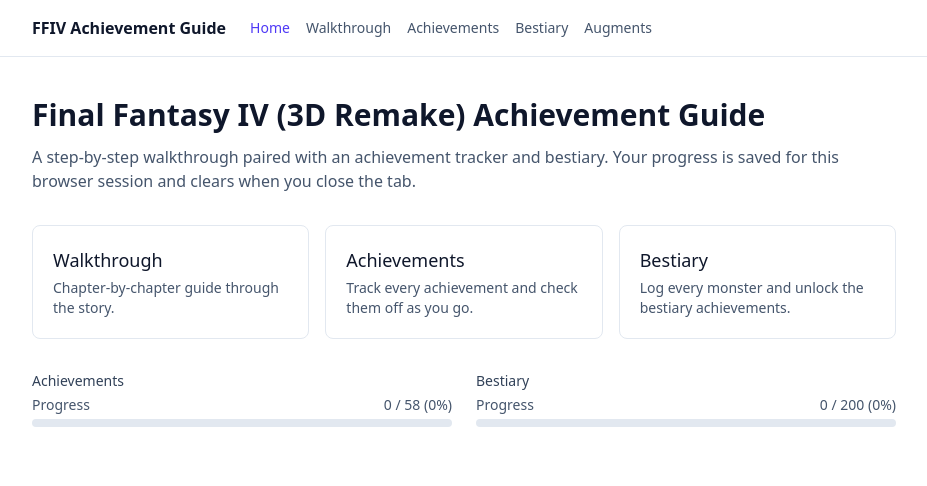
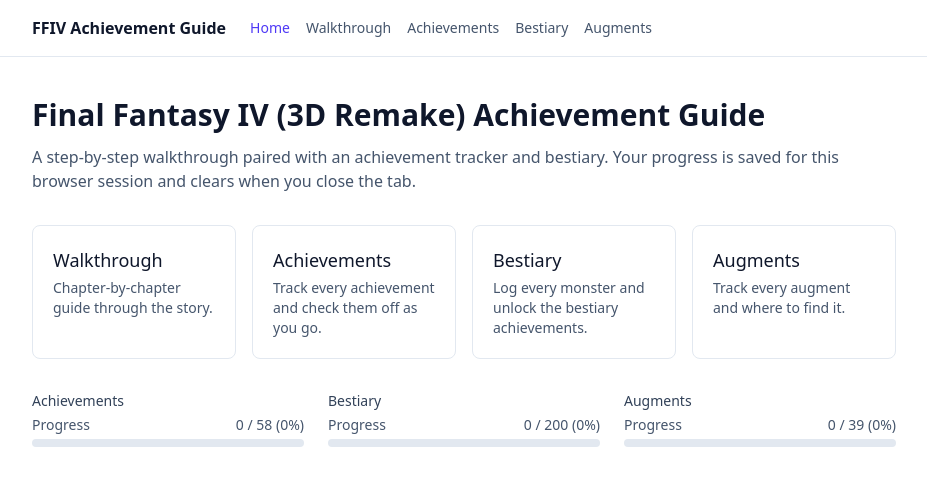
Before and after one commit to ponkberry/final-fantasy-iv-achievement-guide, a React (Vite) app: page /walkthrough in a window 1280 px wide. Shown: the top 486 px of the page, without its empty margins (176-1103 px from the left). Built offline with nearby package versions, Linux system fonts and the light colour scheme.

Commit message:
Updated augments

```diff
--- a/src/data/augments.ts
+++ b/src/data/augments.ts
@@ -10,27 +10,27 @@
   { id: 'counter', name: 'Counter', notes: "Yang's wife gives it before you board the ship to Baron." },
   { id: 'curse', name: 'Curse', notes: "On the ground heading back down Mount Ordeals after Scarmiglione's true form." },
   { id: 'twincast', name: 'Twincast', notes: 'From the Mysidia Elder after Palom and Porom turn to stone.' },
-  { id: 'bluff', name: 'Bluff', notes: 'Same as Twincast, but conditional on augment choices made for Palom earlier in the game.' },
-  { id: 'cry', name: 'Cry', notes: 'Same as Twincast, but conditional on augment choices made for Porom earlier in the game.' },
-  { id: 'dualcast', name: 'Dualcast', notes: 'Same as Twincast, but conditional on augment choices made for the twins earlier in the game.' },
+  { id: 'bluff', name: 'Bluff', notes: 'Same as Twincast, but requires giving Palom exactly 1 augment before the Cagnazzo fight.' },
+  { id: 'cry', name: 'Cry', notes: 'Same as Twincast, but requires giving Porom exactly 1 augment before the Cagnazzo fight.' },
+  { id: 'dualcast', name: 'Dualcast', notes: 'Same as Twincast, but requires giving 2 augments to either Palom or Porom alone (not split between both) before the Cagnazzo fight.' },
   { id: 'tsunami', name: 'Tsunami', notes: "Glowing on the ground in Baron Castle's Ancient Waterway after defeating Cagnazzo." },
   { id: 'gil-farmer', name: 'Gil Farmer', notes: "Troia pub: buy a Member's Writ for 100,000 gil, then find it in the dressing room." },
   { id: 'bardsong', name: 'Bardsong', notes: 'Return to Edward in Troia Castle after defeating the Dark Elf.' },
-  { id: 'salve', name: 'Salve', notes: 'Same as Bardsong, but conditional on augment choices made for Edward earlier in the game.' },
-  { id: 'hide', name: 'Hide', notes: 'Same as Bardsong, but conditional on augment choices made for Edward earlier in the game.' },
+  { id: 'salve', name: 'Salve', notes: 'Same as Bardsong, but requires giving Edward exactly 1 augment before boarding the ship near Fabul.' },
+  { id: 'hide', name: 'Hide', notes: 'Same as Bardsong, but requires giving Edward 2 augments before boarding the ship near Fabul.' },
   { id: 'whirlwind', name: 'Whirlwind', notes: "In Lodestone Cavern's Crystal Room, once Barbariccia is defeated." },
   { id: 'recall', name: 'Recall', notes: 'On the ground where Tellah dies.' },
-  { id: 'last-stand', name: 'Last Stand', notes: 'Same as Recall, but conditional on augment choices made for Tellah earlier in the game.' },
-  { id: 'fast-talker', name: 'Fast Talker', notes: 'Same as Recall, but conditional on augment choices made for Tellah earlier in the game.' },
+  { id: 'last-stand', name: 'Last Stand', notes: 'Same as Recall, but requires giving Tellah at least 1 augment before he dies in the Tower of Zot.' },
+  { id: 'fast-talker', name: 'Fast Talker', notes: 'Same as Recall, but requires giving Tellah at least 2 augments before he dies in the Tower of Zot.' },
   { id: 'draw-attacks', name: 'Draw Attacks', notes: 'King Giott gives it after Calcabrina and Golbez are defeated at Dwarven Castle.' },
   { id: 'reach', name: 'Reach', notes: "In the Developers' Office, after talking to everyone there." },
   { id: 'eye-gouge', name: 'Eye Gouge', notes: "From Namingway in the Dwarven Castle pub, as part of the Rabbit Chaser questline." },
   { id: 'analyze', name: 'Analyze', notes: 'From Cid in the Dwarven Castle infirmary, once he finishes upgrading your ship.' },
-  { id: 'upgrade', name: 'Upgrade', notes: 'Same as Analyze, but conditional on augment choices made for Cid earlier in the game.' },
-  { id: 'adrenaline', name: 'Adrenaline', notes: 'Same as Analyze, but conditional on augment choices made for Cid earlier in the game.' },
+  { id: 'upgrade', name: 'Upgrade', notes: 'Same as Analyze, but requires giving Cid at least 1 augment beforehand.' },
+  { id: 'adrenaline', name: 'Adrenaline', notes: 'Same as Analyze, but requires giving Cid 2 augments beforehand.' },
   { id: 'focus', name: 'Focus', notes: "Yang gives it after you wake him with his wife's frying pan." },
-  { id: 'kick', name: 'Kick', notes: 'Same as Focus, but conditional on augment choices made for Yang earlier in the game.' },
-  { id: 'brace', name: 'Brace', notes: 'Same as Focus, but conditional on augment choices made for Yang earlier in the game.' },
+  { id: 'kick', name: 'Kick', notes: 'Same as Focus, but requires giving Yang at least 1 augment before the dock north of Fabul early in the game.' },
+  { id: 'brace', name: 'Brace', notes: 'Same as Focus, but requires giving Yang at least 2 augments before the dock north of Fabul early in the game.' },
   { id: 'mp-plus-50', name: 'MP+50%', notes: 'In the northwestern house in Mist, once your ship has been upgraded.' },
   { id: 'inferno', name: 'Inferno', notes: 'On the ground in Eblan Cave where Rubicante and Edge dueled, once Rubicante is defeated.' },
   { id: 'darkness', name: 'Darkness', notes: 'Steal it from Odin with Edge before landing the finishing blow.' },
@@ -38,8 +38,8 @@
   { id: 'hp-plus-50', name: 'HP+50%', notes: 'On the roof of Baron Castle, once the CPU is defeated.' },
   { id: 'piercing-magic', name: 'Piercing Magic', notes: 'A longer, multi-step pickup - worth checking a dedicated stat-maxing guide for the exact route.' },
   { id: 'bless', name: 'Bless', notes: 'On the ground where you first met Fusoya on the Moon, once the CPU is defeated.' },
-  { id: 'omnicasting', name: 'Omnicasting', notes: 'Same as Bless, but conditional on augment choices made for Fusoya earlier in the game.' },
-  { id: 'phoenix', name: 'Phoenix', notes: 'Same as Bless, but conditional on augment choices made for Fusoya earlier in the game.' },
+  { id: 'omnicasting', name: 'Omnicasting', notes: 'Same as Bless, but requires giving Fusoya 1 augment before the CPU fight.' },
+  { id: 'phoenix', name: 'Phoenix', notes: 'Same as Bless, but requires giving Fusoya 2 augments before the CPU fight.' },
   { id: 'love', name: '????Love', notes: "Namingway gives it in Mysidia once you've named his intended, as part of the Rabbit Chaser questline." },
   { id: 'safe-travel', name: 'Safe Travel', notes: 'Reward for finishing the entire Rabbit Chaser questline.' },
   { id: 'treasure-hunter', name: 'Treasure Hunter', notes: 'Automatically granted once you reach 100% map completion on every dungeon.' },
--- a/src/pages/HomePage.tsx
+++ b/src/pages/HomePage.tsx
@@ -1,11 +1,13 @@
 import { Link } from 'react-router-dom'
 import { useAchievementProgress } from '../hooks/useAchievementProgress'
 import { useBestiaryProgress } from '../hooks/useBestiaryProgress'
+import { useAugmentProgress } from '../hooks/useAugmentProgress'
 import { ProgressBar } from '../components/ProgressBar'
 
 export function HomePage() {
   const { completedCount, total, percentComplete } = useAchievementProgress()
   const bestiary = useBestiaryProgress()
+  const augments = useAugmentProgress()
 
   return (
     <div className="mx-auto max-w-4xl px-4 py-10">
@@ -17,7 +19,7 @@
         is saved for this browser session and clears when you close the tab.
       </p>
 
-      <div className="mt-8 grid gap-4 sm:grid-cols-3">
+      <div className="mt-8 grid gap-4 sm:grid-cols-2 lg:grid-cols-4">
         <Link
           to="/walkthrough"
           className="rounded-lg border border-slate-200 p-5 transition-colors hover:border-indigo-400 dark:border-slate-800"
@@ -45,9 +47,18 @@
             Log every monster and unlock the bestiary achievements.
           </p>
         </Link>
+        <Link
+          to="/augments"
+          className="rounded-lg border border-slate-200 p-5 transition-colors hover:border-indigo-400 dark:border-slate-800"
+        >
+          <h2 className="text-lg font-medium text-slate-900 dark:text-white">Augments</h2>
+          <p className="mt-1 text-sm text-slate-600 dark:text-slate-400">
+            Track every augment and where to find it.
+          </p>
+        </Link>
       </div>
 
-      <div className="mt-8 grid gap-6 sm:grid-cols-2">
+      <div className="mt-8 grid gap-6 sm:grid-cols-3">
         <div>
           <h3 className="mb-1 text-sm font-medium text-slate-700 dark:text-slate-300">
             Achievements
@@ -62,6 +73,14 @@
             percent={Math.round(bestiary.percentComplete)}
           />
         </div>
+        <div>
+          <h3 className="mb-1 text-sm font-medium text-slate-700 dark:text-slate-300">Augments</h3>
+          <ProgressBar
+            completed={augments.obtainedCount}
+            total={augments.total}
+            percent={augments.total === 0 ? 0 : Math.round((augments.obtainedCount / augments.total) * 100)}
+          />
+        </div>
       </div>
     </div>
   )
```
Also changed, not shown: 2 other files (tests, documents, lock files or other folders).
